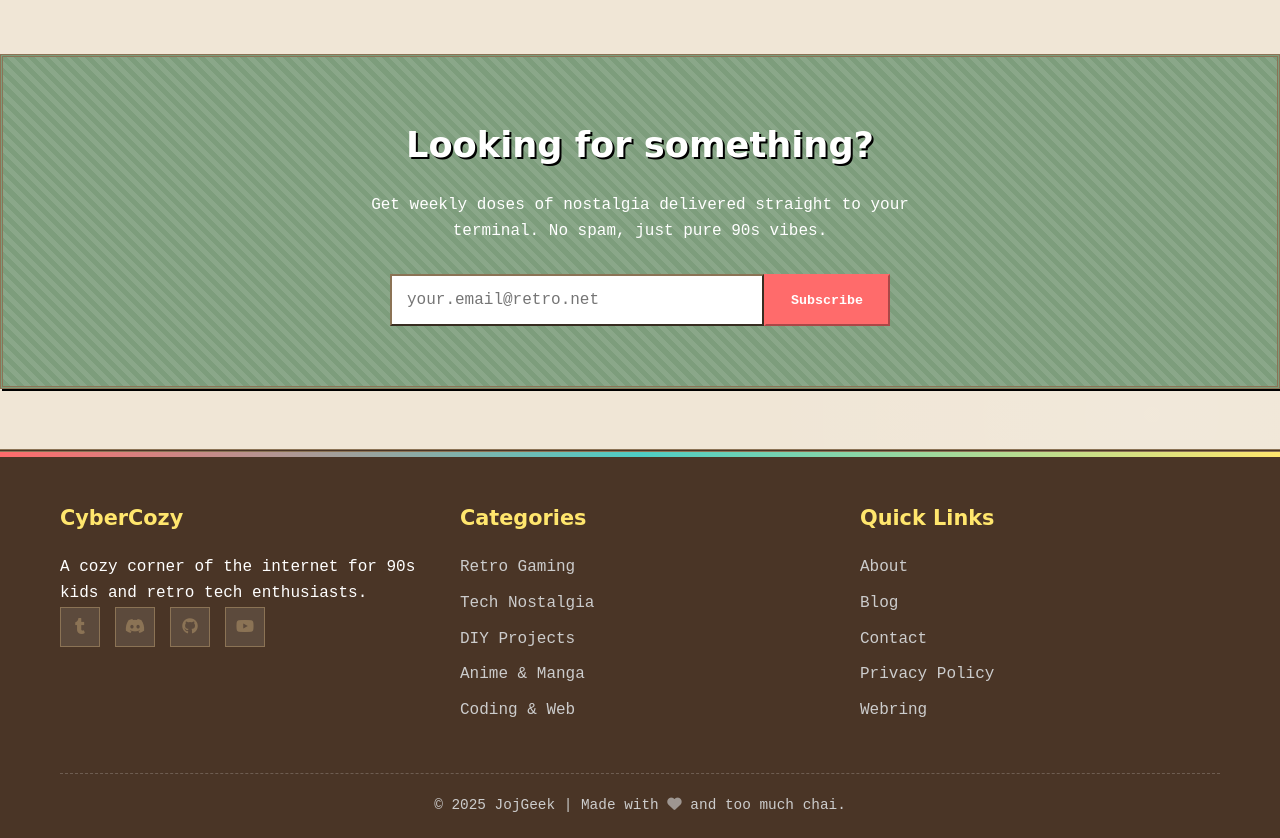
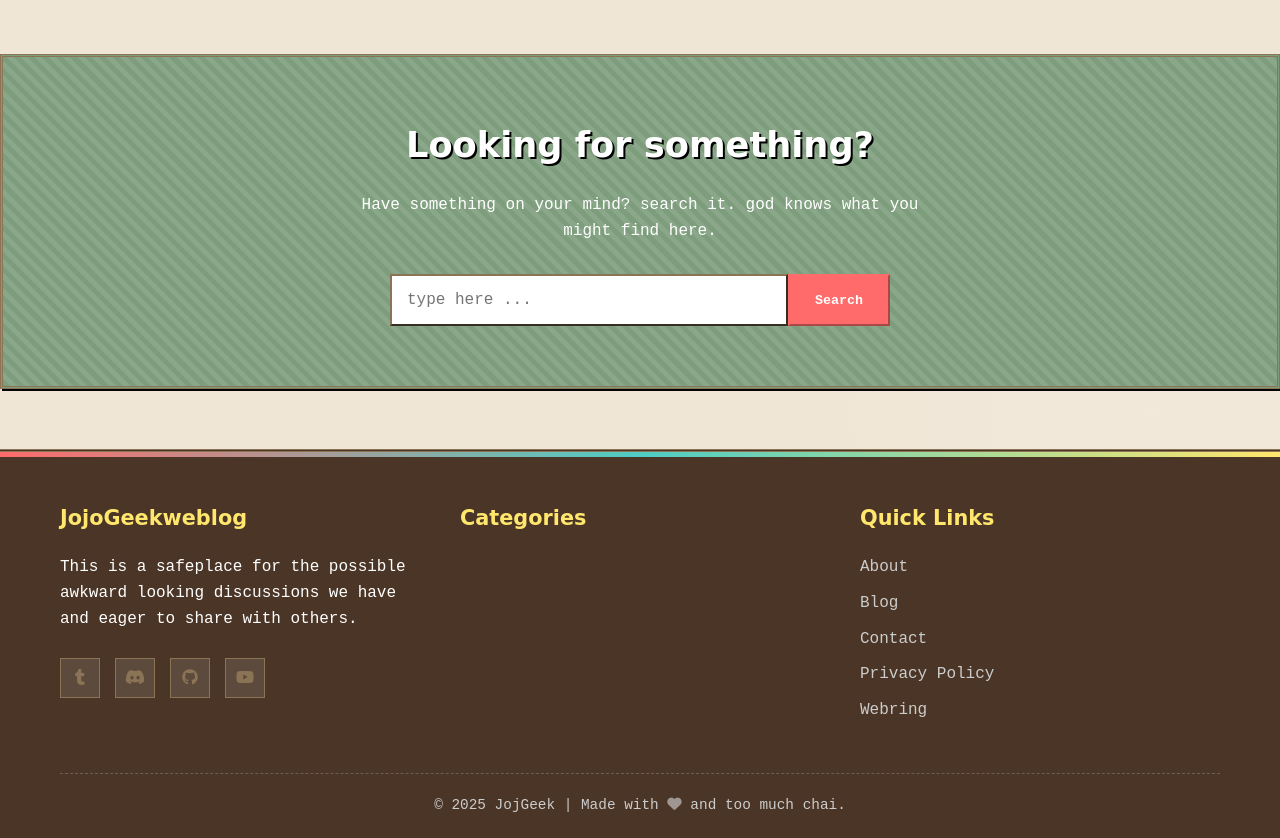
Before and after one commit to pariya-tavangar/jojogeek-weblog, a Django app: page / in a window 1280 px wide. Shown: the part 1279-2117 px from the top of the page. Run offline with Django 5.2, Linux system fonts and the light colour scheme; data that the repository does not hold is empty.

Commit message:
slight touches in css... yeah

```diff
--- a/myblog/templates/home.html
+++ b/myblog/templates/home.html
@@ -80,7 +80,7 @@
     <div class="breadcrumb">
         <div class="container" >
             <ul >
-                <li style="font-size: 17px;"><a href="#"  >Home</a></li>
+                <li style="font-size: 17px;"><a href="#">Home</a></li>
                 <li style="font-size: 17px;">Blog</li>
             </ul>
         </div>
@@ -275,10 +275,10 @@
     <section class="newsletter">
         <div class="container">
             <h2>Looking for something?</h2>
-            <p>Get weekly doses of nostalgia delivered straight to your terminal. No spam, just pure 90s vibes.</p>
+            <p>Have something on your mind? search it. god knows what you might find here.</p>
             <form class="newsletter-form">
-                <input type="email" placeholder="your.email@retro.net" required>
-                <button type="submit">Subscribe</button>
+                <input type="email" placeholder="type here ..." required>
+                <button type="submit">Search</button>
             </form>
         </div>
     </section>
@@ -288,8 +288,9 @@
         <div class="container">
             <div class="footer-content">
                 <div class="footer-column">
-                    <h3>CyberCozy</h3>
-                    <p>A cozy corner of the internet for 90s kids and retro tech enthusiasts.</p>
+                    <h3>JojoGeekweblog</h3>
+                    <p>This is a safeplace for the possible awkward looking discussions we have and eager to share with others.</p>
+                    <br>
                     <div class="social-links">
                         <a href="#"><i class="fab fa-tumblr"></i></a>
                         <a href="#"><i class="fab fa-discord"></i></a>
@@ -301,11 +302,9 @@
                 <div class="footer-column">
                     <h3>Categories</h3>
                     <ul>
-                        <li><a href="#">Retro Gaming</a></li>
-                        <li><a href="#">Tech Nostalgia</a></li>
-                        <li><a href="#">DIY Projects</a></li>
-                        <li><a href="#">Anime & Manga</a></li>
-                        <li><a href="#">Coding & Web</a></li>
+                        {% for cat in top_categories %}
+                        <li><a href="#">{{ cat.name }}</a></li>
+                        {% endfor %}
                     </ul>
                 </div>
 
```
Also changed, not shown: myblog/templates/post_detail.html (+5 -6 lines).
